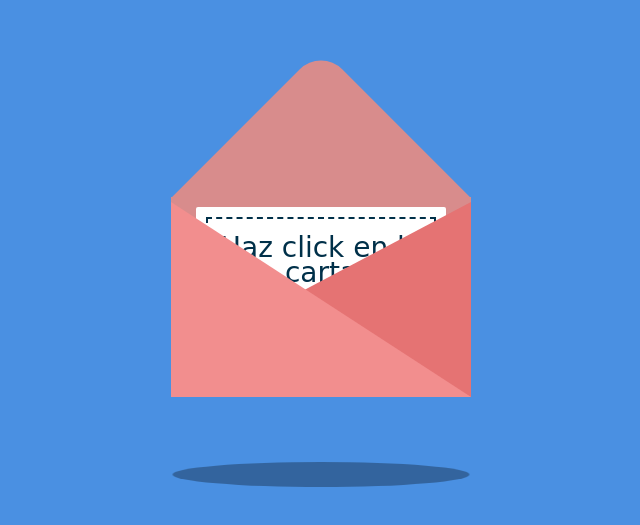
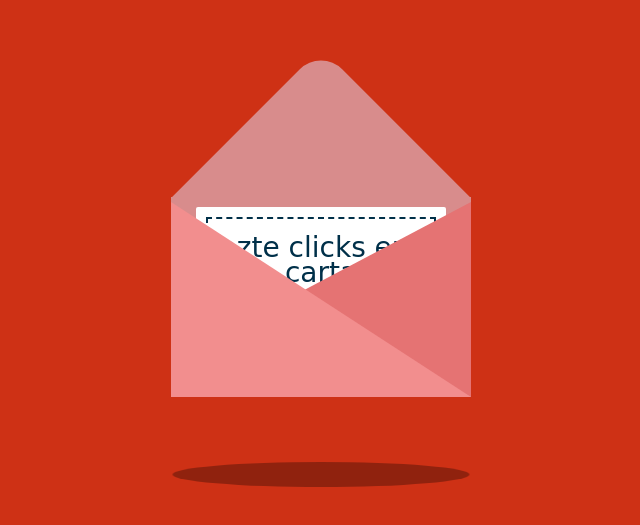
Before and after one commit to Walamast/MaferVillaltaS-Semana6-fork, a plain HTML site: page index.html in a window 1280 px wide. Shown: the part 141-666 px from the top of the page, without its empty margins (319-959 px from the left). Drawn offline with Linux system fonts and the light colour scheme.

Commit message:
cambios generales
CAmbios a iundex, investigacion y color style

```diff
--- a/index.html
+++ b/index.html
@@ -16,7 +16,7 @@
                     <div class="envelope">
                         <div class="card">
                             <div class="text">
-                                Haz click en la carta <br> para ver mi proyecto <br> de investigación
+                                Hazte clicks en la carta <br> para ver mi proyecto <br> de investigación
                             </div>
                         </div>
                     </div>
--- a/style.css
+++ b/style.css
@@ -3,7 +3,7 @@ body{
     place-items: center;
     min-height: 100vh;
     overflow: hidden;
-    background: #4A90E2;
+    background: #ce3115;
 }
 
 a {
```
Also changed, not shown: investigacion.html (+2 -2 lines).
